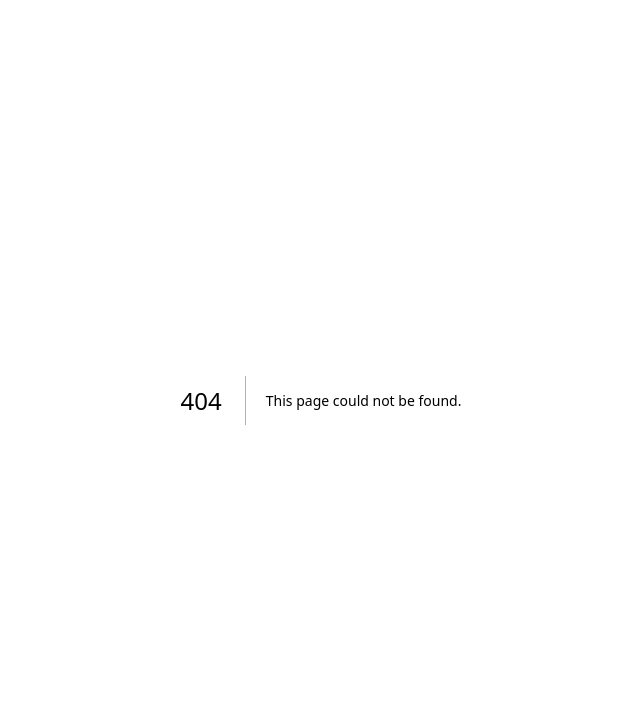
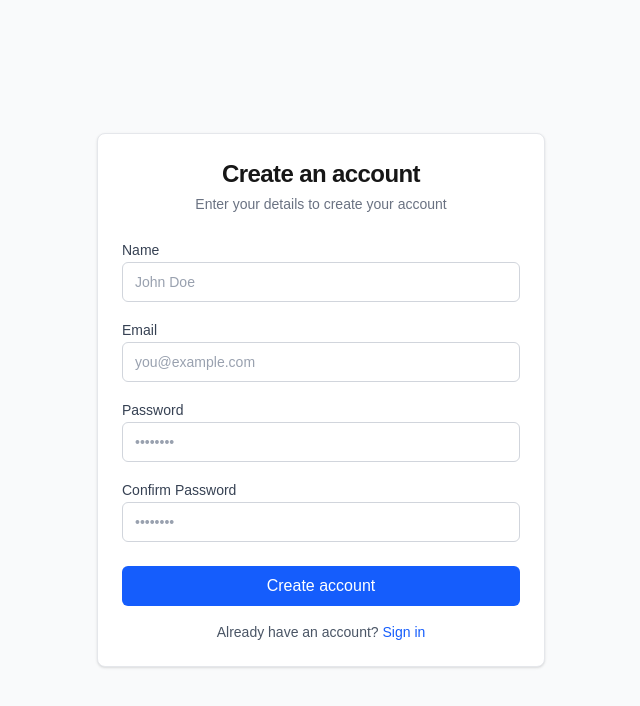
Before and after one commit to InfoDasher/task-manager, a Next.js app: page /register in a window 1280 px wide. Before the commit this address had no page. Shown: the top 706 px of the page, without its empty margins (319-959 px from the left). Built offline with nearby package versions, Linux system fonts and the light colour scheme.

Commit message:
feat: add authentication pages (login, register)

```diff
--- /dev/null
+++ b/src/app/(auth)/layout.tsx
@@ -0,0 +1,3 @@
+export default function AuthLayout({ children }: { children: React.ReactNode }) {
+  return <>{children}</>;
+}
--- /dev/null
+++ b/src/app/(auth)/login/page.tsx
@@ -0,0 +1,81 @@
+"use client";
+
+import { useState } from "react";
+import { useRouter } from "next/navigation";
+import Link from "next/link";
+import { signIn } from "next-auth/react";
+import { Button } from "@/components/ui/button";
+import { Input } from "@/components/ui/input";
+import { Card, CardContent, CardDescription, CardFooter, CardHeader, CardTitle } from "@/components/ui/card";
+
+export default function LoginPage() {
+  const router = useRouter();
+  const [email, setEmail] = useState("");
+  const [password, setPassword] = useState("");
+  const [error, setError] = useState("");
+  const [isLoading, setIsLoading] = useState(false);
+
+  const handleSubmit = async (e: React.FormEvent) => {
+    e.preventDefault();
+    setError("");
+    setIsLoading(true);
+
+    try {
+      const result = await signIn("credentials", {
+        email,
+        password,
+        redirect: false,
+      });
+
+      if (result?.error) {
+        setError("Invalid email or password");
+      } else {
+        router.push("/dashboard");
+        router.refresh();
+      }
+    } catch {
+      setError("An unexpected error occurred");
+    } finally {
+      setIsLoading(false);
+    }
+  };
+
+  return (
+    <div className="min-h-screen flex items-center justify-center bg-gray-50 py-12 px-4 sm:px-6 lg:px-8">
+      <Card className="w-full max-w-md">
+        <CardHeader className="space-y-1">
+          <CardTitle className="text-2xl text-center">Sign in</CardTitle>
+          <CardDescription className="text-center">Enter your email and password to access your account</CardDescription>
+        </CardHeader>
+        <form onSubmit={handleSubmit}>
+          <CardContent className="space-y-4">
+            {error && <div className="p-3 text-sm text-red-600 bg-red-50 border border-red-200 rounded-md">{error}</div>}
+            <div className="space-y-2">
+              <label htmlFor="email" className="text-sm font-medium text-gray-700">
+                Email
+              </label>
+              <Input id="email" type="email" placeholder="you@example.com" value={email} onChange={(e) => setEmail(e.target.value)} required autoComplete="email" />
+            </div>
+            <div className="space-y-2">
+              <label htmlFor="password" className="text-sm font-medium text-gray-700">
+                Password
+              </label>
+              <Input id="password" type="password" placeholder="••••••••" value={password} onChange={(e) => setPassword(e.target.value)} required autoComplete="current-password" />
+            </div>
+          </CardContent>
+          <CardFooter className="flex flex-col space-y-4">
+            <Button type="submit" className="w-full" isLoading={isLoading}>
+              Sign in
+            </Button>
+            <p className="text-sm text-center text-gray-600">
+              Don&apos;t have an account?{" "}
+              <Link href="/register" className="text-blue-600 hover:underline">
+                Sign up
+              </Link>
+            </p>
+          </CardFooter>
+        </form>
+      </Card>
+    </div>
+  );
+}
--- /dev/null
+++ b/src/app/(auth)/register/page.tsx
@@ -0,0 +1,130 @@
+"use client";
+
+import { useState } from "react";
+import { useRouter } from "next/navigation";
+import Link from "next/link";
+import { signIn } from "next-auth/react";
+import { Button } from "@/components/ui/button";
+import { Input } from "@/components/ui/input";
+import { Card, CardContent, CardDescription, CardFooter, CardHeader, CardTitle } from "@/components/ui/card";
+
+export default function RegisterPage() {
+  const router = useRouter();
+  const [name, setName] = useState("");
+  const [email, setEmail] = useState("");
+  const [password, setPassword] = useState("");
+  const [confirmPassword, setConfirmPassword] = useState("");
+  const [error, setError] = useState("");
+  const [fieldErrors, setFieldErrors] = useState<Record<string, string[]>>({});
+  const [isLoading, setIsLoading] = useState(false);
+
+  const handleSubmit = async (e: React.FormEvent) => {
+    e.preventDefault();
+    setError("");
+    setFieldErrors({});
+
+    if (password !== confirmPassword) {
+      setError("Passwords do not match");
+      return;
+    }
+
+    setIsLoading(true);
+
+    try {
+      const res = await fetch("/api/auth/register", {
+        method: "POST",
+        headers: { "Content-Type": "application/json" },
+        body: JSON.stringify({ name, email, password }),
+      });
+
+      const data = await res.json();
+
+      if (!res.ok) {
+        if (data.errors) {
+          setFieldErrors(data.errors);
+        } else {
+          setError(data.error || "Registration failed");
+        }
+        return;
+      }
+
+      // Auto sign in after registration
+      const signInResult = await signIn("credentials", {
+        email,
+        password,
+        redirect: false,
+      });
+
+      if (signInResult?.error) {
+        setError("Account created but failed to sign in. Please try logging in.");
+      } else {
+        router.push("/dashboard");
+        router.refresh();
+      }
+    } catch {
+      setError("An unexpected error occurred");
+    } finally {
+      setIsLoading(false);
+    }
+  };
+
+  return (
+    <div className="min-h-screen flex items-center justify-center bg-gray-50 py-12 px-4 sm:px-6 lg:px-8">
+      <Card className="w-full max-w-md">
+        <CardHeader className="space-y-1">
+          <CardTitle className="text-2xl text-center">Create an account</CardTitle>
+          <CardDescription className="text-center">Enter your details to create your account</CardDescription>
+        </CardHeader>
+        <form onSubmit={handleSubmit}>
+          <CardContent className="space-y-4">
+            {error && <div className="p-3 text-sm text-red-600 bg-red-50 border border-red-200 rounded-md">{error}</div>}
+            <div className="space-y-2">
+              <label htmlFor="name" className="text-sm font-medium text-gray-700">
+                Name
+              </label>
+              <Input id="name" type="text" placeholder="John Doe" value={name} onChange={(e) => setName(e.target.value)} error={fieldErrors.name?.[0]} autoComplete="name" />
+            </div>
+            <div className="space-y-2">
+              <label htmlFor="email" className="text-sm font-medium text-gray-700">
+                Email
+              </label>
+              <Input id="email" type="email" placeholder="you@example.com" value={email} onChange={(e) => setEmail(e.target.value)} required error={fieldErrors.email?.[0]} autoComplete="email" />
+            </div>
+            <div className="space-y-2">
+              <label htmlFor="password" className="text-sm font-medium text-gray-700">
+                Password
+              </label>
+              <Input
+                id="password"
+                type="password"
+                placeholder="••••••••"
+                value={password}
+                onChange={(e) => setPassword(e.target.value)}
+                required
+                error={fieldErrors.password?.[0]}
+                autoComplete="new-password"
+              />
+            </div>
+            <div className="space-y-2">
+              <label htmlFor="confirmPassword" className="text-sm font-medium text-gray-700">
+                Confirm Password
+              </label>
+              <Input id="confirmPassword" type="password" placeholder="••••••••" value={confirmPassword} onChange={(e) => setConfirmPassword(e.target.value)} required autoComplete="new-password" />
+            </div>
+          </CardContent>
+          <CardFooter className="flex flex-col space-y-4">
+            <Button type="submit" className="w-full" isLoading={isLoading}>
+              Create account
+            </Button>
+            <p className="text-sm text-center text-gray-600">
+              Already have an account?{" "}
+              <Link href="/login" className="text-blue-600 hover:underline">
+                Sign in
+              </Link>
+            </p>
+          </CardFooter>
+        </form>
+      </Card>
+    </div>
+  );
+}
```
